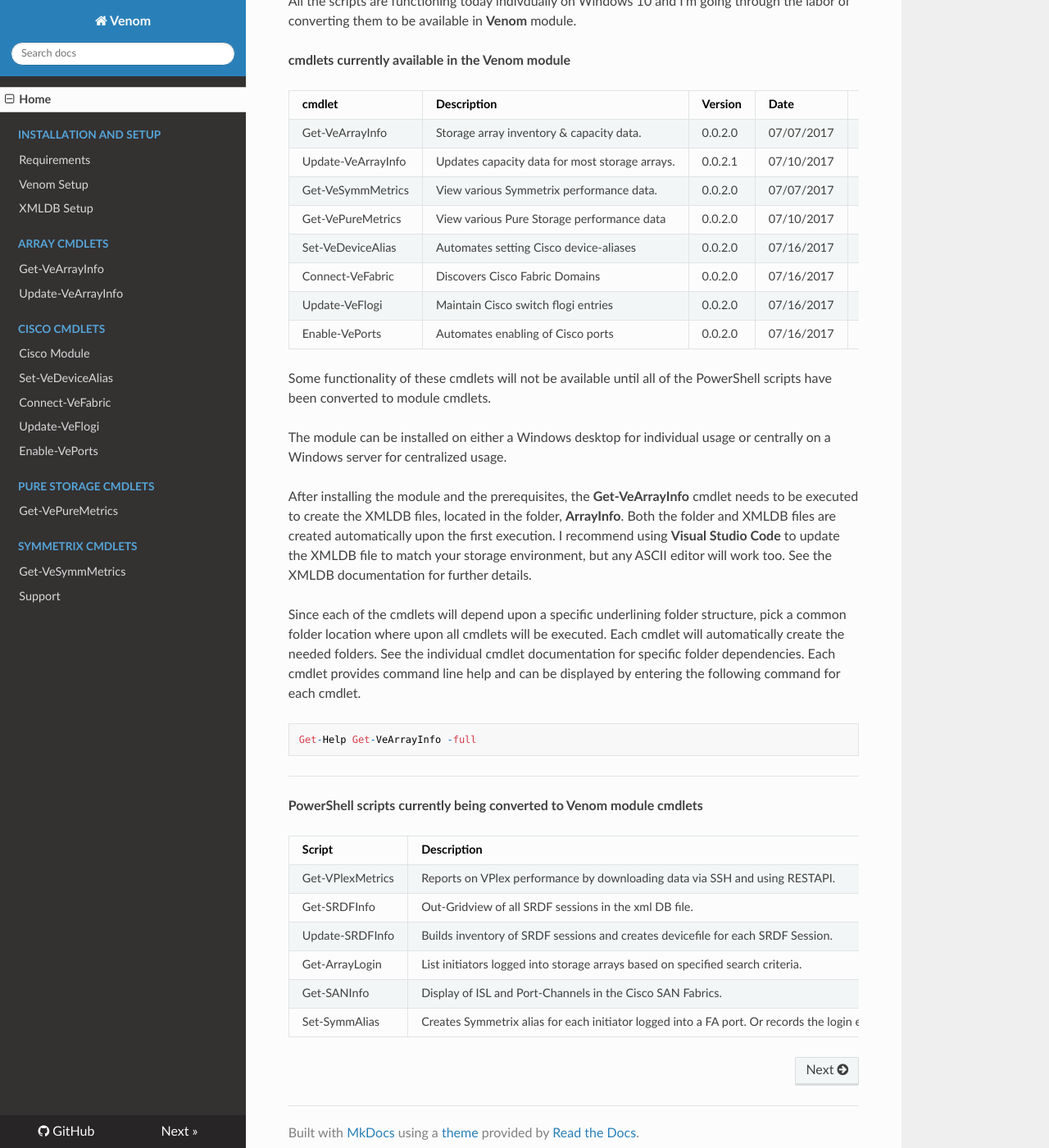
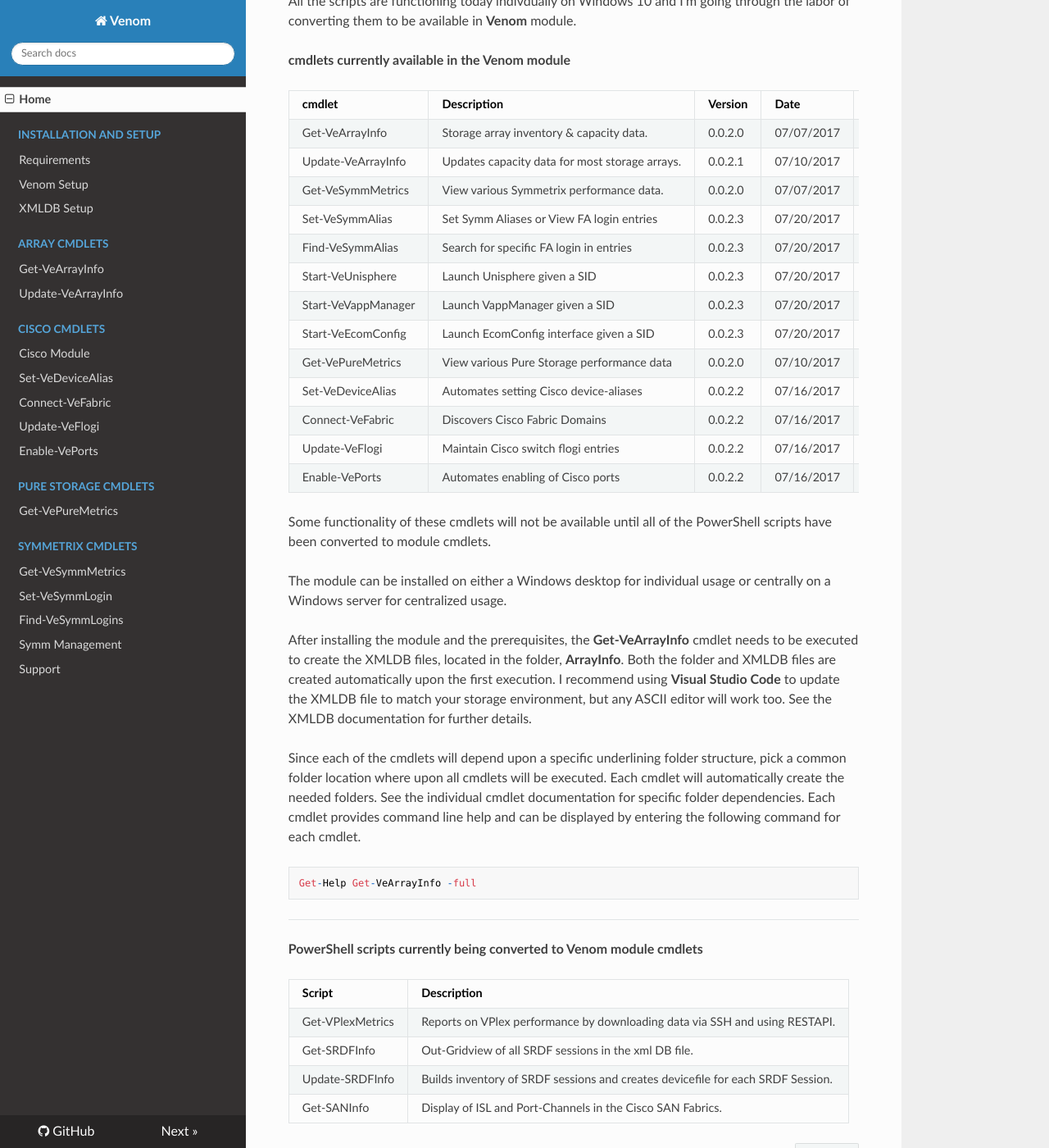
Before and after one commit to cadayton/Venom, an MkDocs documentation site: the page built from docs/index.md, in a window 1280 px wide and 1400 px high, scrolled down 669 px. Shown: the whole window at 82% size. Built offline with MkDocs 1.6.1, drawn with Linux system fonts in a browser that asks for light colours; nearby versions of some CDN libraries; old or Windows-style settings are respelled for this version of MkDocs.

Commit message:
Symm Module 0.0.2.3 Release

```diff
--- a/docs/index.md
+++ b/docs/index.md
@@ -17,11 +17,16 @@ cmdlet | Description | Version | Date | Author
 Get-VeArrayInfo | Storage array inventory & capacity data. | 0.0.2.0 | 07/07/2017 | cadayton
 Update-VeArrayInfo | Updates capacity data for most storage arrays. | 0.0.2.1 | 07/10/2017 | cadayton
 Get-VeSymmMetrics | View various Symmetrix performance data. | 0.0.2.0 | 07/07/2017 | cadayton
+Set-VeSymmAlias | Set Symm Aliases or View FA login entries | 0.0.2.3 | 07/20/2017 | cadayton
+Find-VeSymmAlias | Search for specific FA login in entries | 0.0.2.3 | 07/20/2017 | cadayton
+Start-VeUnisphere | Launch Unisphere given a SID | 0.0.2.3 | 07/20/2017 | cadayton
+Start-VeVappManager | Launch VappManager given a SID | 0.0.2.3 | 07/20/2017 | cadayton
+Start-VeEcomConfig | Launch EcomConfig interface given a SID | 0.0.2.3 | 07/20/2017 | cadayton
 Get-VePureMetrics | View various Pure Storage performance data | 0.0.2.0 | 07/10/2017 | cadayton
-Set-VeDeviceAlias | Automates setting Cisco device-aliases | 0.0.2.0 | 07/16/2017 | cadayton
-Connect-VeFabric | Discovers Cisco Fabric Domains | 0.0.2.0 | 07/16/2017 | cadayton
-Update-VeFlogi | Maintain Cisco switch flogi entries | 0.0.2.0 | 07/16/2017 | cadayton
-Enable-VePorts | Automates enabling of Cisco ports | 0.0.2.0 | 07/16/2017 | cadayton
+Set-VeDeviceAlias | Automates setting Cisco device-aliases | 0.0.2.2 | 07/16/2017 | cadayton
+Connect-VeFabric | Discovers Cisco Fabric Domains | 0.0.2.2 | 07/16/2017 | cadayton
+Update-VeFlogi | Maintain Cisco switch flogi entries | 0.0.2.2 | 07/16/2017 | cadayton
+Enable-VePorts | Automates enabling of Cisco ports | 0.0.2.2 | 07/16/2017 | cadayton
 
 Some functionality of these cmdlets will not be available until all of the PowerShell scripts have been converted to module cmdlets.
 
@@ -42,6 +47,4 @@ Script | Description
 Get-VPlexMetrics | Reports on VPlex performance by downloading data via SSH and using RESTAPI.
 Get-SRDFInfo | Out-Gridview of all SRDF sessions in the xml DB file.
 Update-SRDFInfo | Builds inventory of SRDF sessions and creates devicefile for each SRDF Session.
-Get-ArrayLogin | List initiators logged into storage arrays based on specified search criteria.
 Get-SANInfo | Display of ISL and Port-Channels in the Cisco SAN Fabrics.
-Set-SymmAlias | Creates Symmetrix alias for each initiator logged into a FA port. Or records the login entries to a csv file and reports on the csv file entries in a Out-GridView.
--- a/mkdocs.yml
+++ b/mkdocs.yml
@@ -20,4 +20,7 @@ pages:
     - Get-VePureMetrics: Get-VePureMetrics.md
   - Symmetrix cmdlets:
     - Get-VeSymmMetrics: Get-VeSymmMetrics.md
+    - Set-VeSymmLogin: Set-VeSymmLogin.md
+    - Find-VeSymmLogins: Find-VeSymmLogin.md
+    - Symm Management: Start-SymmMgmt.md
   - Support: Support.md
```
Also changed, not shown: docs/Find-VeSymmLogin.md (added, +20 -0 lines), docs/Set-VeDeviceAlias.md (+8 -3 lines), docs/Set-VeSymmLogin.md (added, +45 -0 lines), docs/Start-SymmMgmt.md (added, +32 -0 lines), docs/Support.md (+3 -0 lines), docs/Update-VeFlogi.md (+3 -0 lines), 5 other files.
